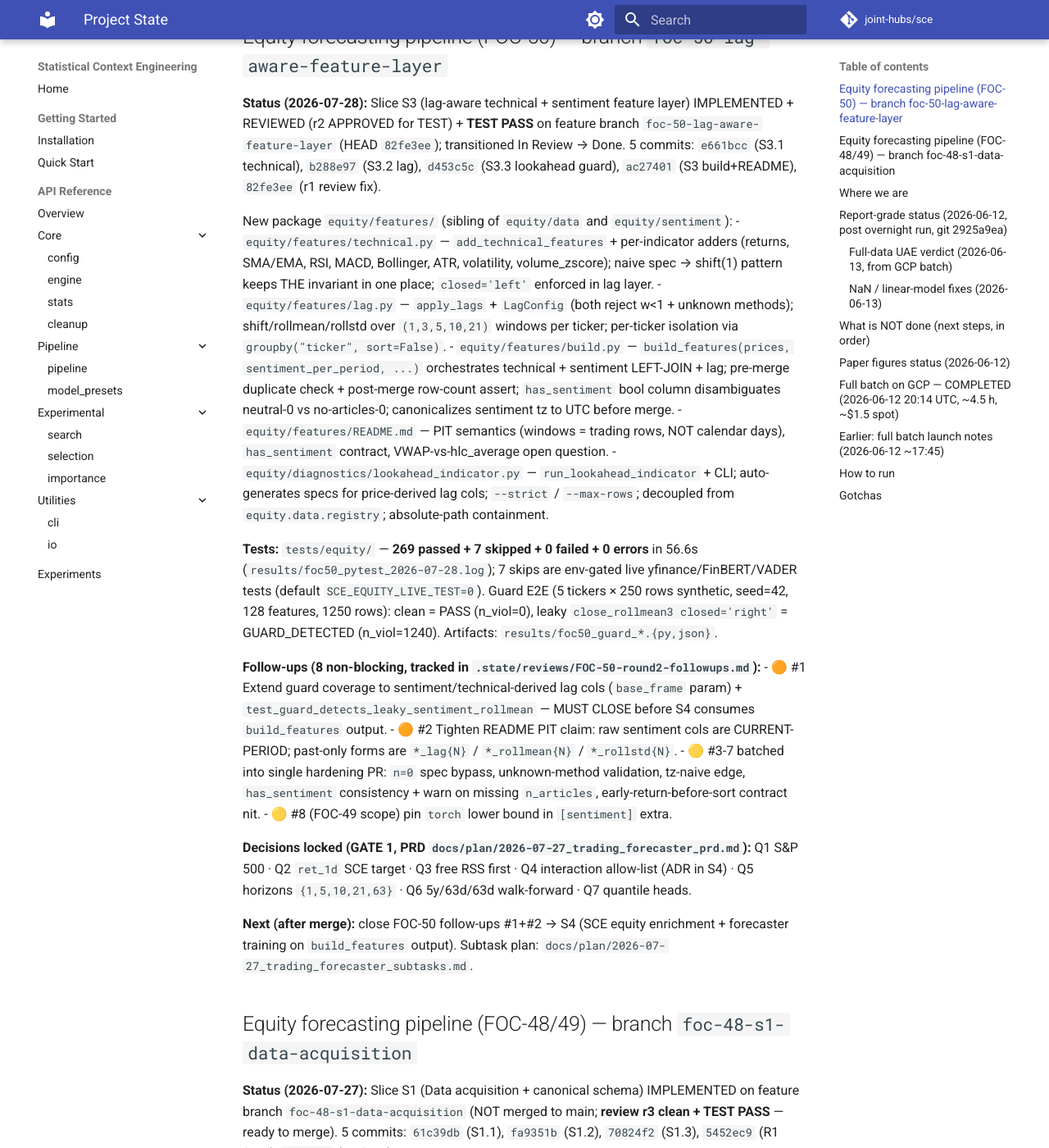
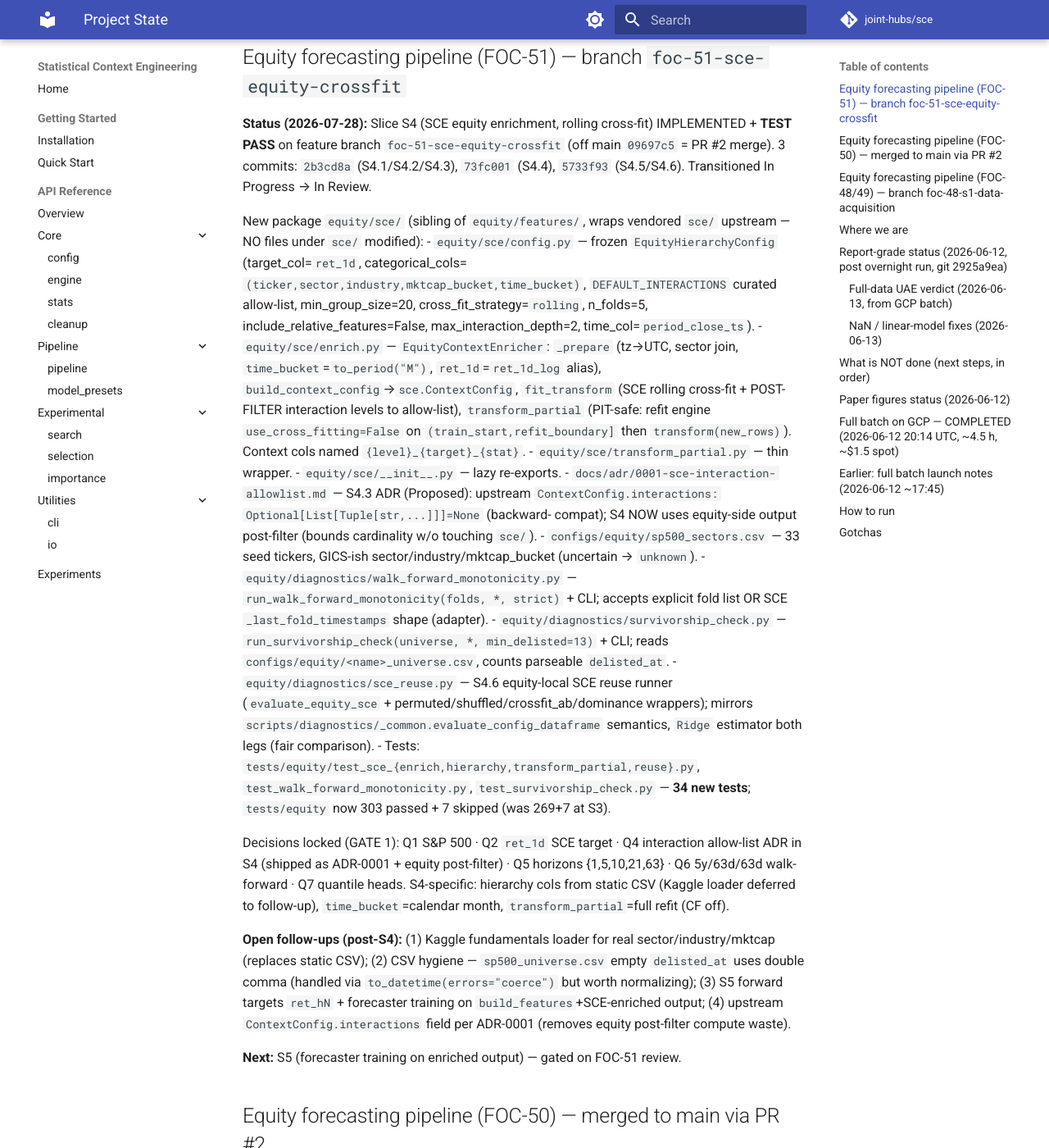
Before and after one commit to joint-hubs/sce, an MkDocs documentation site: the page built from docs/STATE.md, in a window 1280 px wide and 1400 px high, scrolled down 244 px. Shown: the whole window at 82% size. Built offline with MkDocs 1.6.1 and Material for MkDocs 9.7.7, drawn with Linux system fonts in a browser that asks for light colours; comment, search, counter and statistics services are not loaded; some of the changed text lies outside the part shown.

Commit message:
docs(state): FOC-51 S4 — state update (TEST PASS, In Review) (FOC-51)

```diff
--- a/docs/STATE.md
+++ b/docs/STATE.md
@@ -1,9 +1,64 @@
 # Project State
 
 > Living document. Update at the end of every working session.
-> Last update: **2026-07-28** (FOC-50 S3 — lag-aware feature layer TEST PASS, Done; FOC-49 S2 sentiment already merged)
+> Last update: **2026-07-28** (FOC-51 S4 — SCE equity enrichment + rolling cross-fit, TEST PASS, In Review; FOC-50 S3 merged to main via PR #2)
 
-## Equity forecasting pipeline (FOC-50) — branch `foc-50-lag-aware-feature-layer`
+## Equity forecasting pipeline (FOC-51) — branch `foc-51-sce-equity-crossfit`
+
+**Status (2026-07-28):** Slice S4 (SCE equity enrichment, rolling cross-fit)
+IMPLEMENTED + **TEST PASS** on feature branch `foc-51-sce-equity-crossfit`
+(off main `09697c5` = PR #2 merge). 3 commits: `2b3cd8a` (S4.1/S4.2/S4.3),
+`73fc001` (S4.4), `5733f93` (S4.5/S4.6). Transitioned In Progress → In Review.
+
+New package `equity/sce/` (sibling of `equity/features/`, wraps vendored `sce/`
+upstream — NO files under `sce/` modified):
+- `equity/sce/config.py` — frozen `EquityHierarchyConfig` (target_col=`ret_1d`,
+  categorical_cols=`(ticker,sector,industry,mktcap_bucket,time_bucket)`,
+  `DEFAULT_INTERACTIONS` curated allow-list, min_group_size=20,
+  cross_fit_strategy=`rolling`, n_folds=5, include_relative_features=False,
+  max_interaction_depth=2, time_col=`period_close_ts`).
+- `equity/sce/enrich.py` — `EquityContextEnricher`: `_prepare` (tz→UTC,
+  sector join, `time_bucket`=`to_period("M")`, `ret_1d`=`ret_1d_log` alias),
+  `build_context_config`→`sce.ContextConfig`, `fit_transform` (SCE rolling
+  cross-fit + POST-FILTER interaction levels to allow-list), `transform_partial`
+  (PIT-safe: refit engine `use_cross_fitting=False` on `(train_start,refit_boundary]`
+  then `transform(new_rows)`). Context cols named `{level}_{target}_{stat}`.
+- `equity/sce/transform_partial.py` — thin wrapper.
+- `equity/sce/__init__.py` — lazy re-exports.
+- `docs/adr/0001-sce-interaction-allowlist.md` — S4.3 ADR (Proposed): upstream
+  `ContextConfig.interactions: Optional[List[Tuple[str,...]]]=None` (backward-
+  compat); S4 NOW uses equity-side output post-filter (bounds cardinality w/o
+  touching `sce/`).
+- `configs/equity/sp500_sectors.csv` — 33 seed tickers, GICS-ish
+  sector/industry/mktcap_bucket (uncertain → `unknown`).
+- `equity/diagnostics/walk_forward_monotonicity.py` — `run_walk_forward_monotonicity(folds, *, strict)`
+  + CLI; accepts explicit fold list OR SCE `_last_fold_timestamps` shape (adapter).
+- `equity/diagnostics/survivorship_check.py` — `run_survivorship_check(universe, *, min_delisted=13)`
+  + CLI; reads `configs/equity/<name>_universe.csv`, counts parseable `delisted_at`.
+- `equity/diagnostics/sce_reuse.py` — S4.6 equity-local SCE reuse runner
+  (`evaluate_equity_sce` + permuted/shuffled/crossfit_ab/dominance wrappers);
+  mirrors `scripts/diagnostics/_common.evaluate_config_dataframe` semantics,
+  `Ridge` estimator both legs (fair comparison).
+- Tests: `tests/equity/test_sce_{enrich,hierarchy,transform_partial,reuse}.py`,
+  `test_walk_forward_monotonicity.py`, `test_survivorship_check.py` — **34 new
+  tests**; `tests/equity` now 303 passed + 7 skipped (was 269+7 at S3).
+
+Decisions locked (GATE 1): Q1 S&P 500 · Q2 `ret_1d` SCE target · Q4 interaction
+allow-list ADR in S4 (shipped as ADR-0001 + equity post-filter) · Q5 horizons
+{1,5,10,21,63} · Q6 5y/63d/63d walk-forward · Q7 quantile heads. S4-specific:
+hierarchy cols from static CSV (Kaggle loader deferred to follow-up),
+`time_bucket`=calendar month, `transform_partial`=full refit (CF off).
+
+**Open follow-ups (post-S4):** (1) Kaggle fundamentals loader for real
+sector/industry/mktcap (replaces static CSV); (2) CSV hygiene — `sp500_universe.csv`
+empty `delisted_at` uses double comma (handled via `to_datetime(errors="coerce")`
+but worth normalizing); (3) S5 forward targets `ret_hN` + forecaster training on
+`build_features`+SCE-enriched output; (4) upstream `ContextConfig.interactions`
+field per ADR-0001 (removes equity post-filter compute waste).
+
+**Next:** S5 (forecaster training on enriched output) — gated on FOC-51 review.
+
+## Equity forecasting pipeline (FOC-50) — merged to main via PR #2
 
 **Status (2026-07-28):** Slice S3 (lag-aware technical + sentiment feature layer)
 IMPLEMENTED + REVIEWED (r2 APPROVED for TEST) + **TEST PASS** on feature branch
```
